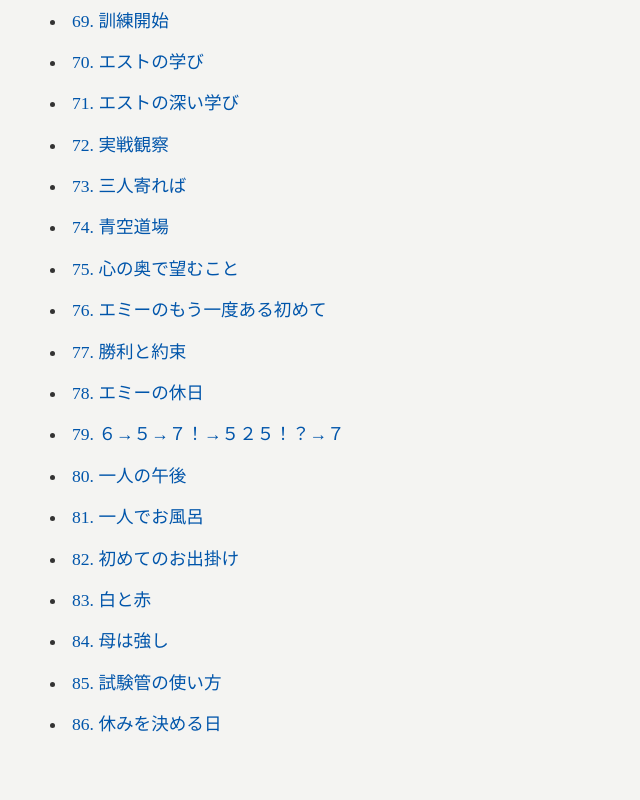
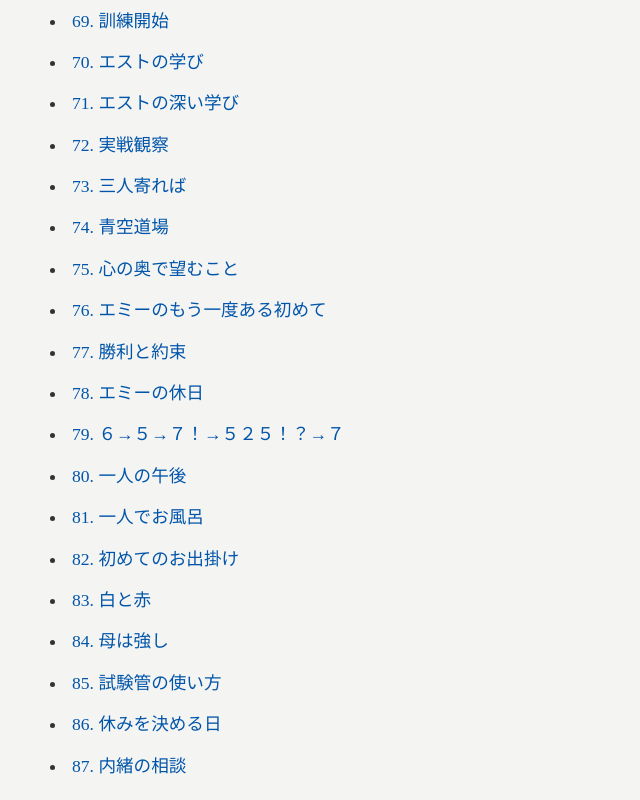
Before and after one commit to dolph-jp/novel-a-index.html, a plain HTML site: page novel-a/index.html in a window 1280 px wide. Shown: the part 3159-3959 px from the top of the page, without its empty margins (0-640 px from the left). Before the commit the page ends 3918 px from the top, so only its background shows below. Drawn offline with Linux system fonts and the light colour scheme.

Commit message:
Update index.html

```diff
--- a/novel-a/index.html
+++ b/novel-a/index.html
@@ -106,6 +106,7 @@
         <li><a href="084.html">84. 母は強し</a></li>
         <li><a href="085.html">85. 試験管の使い方</a></li>
         <li><a href="086.html">86. 休みを決める日</a></li>
+        <li><a href="087.html">87. 内緒の相談</a></li>
     </ul>
 
 </body>
```
